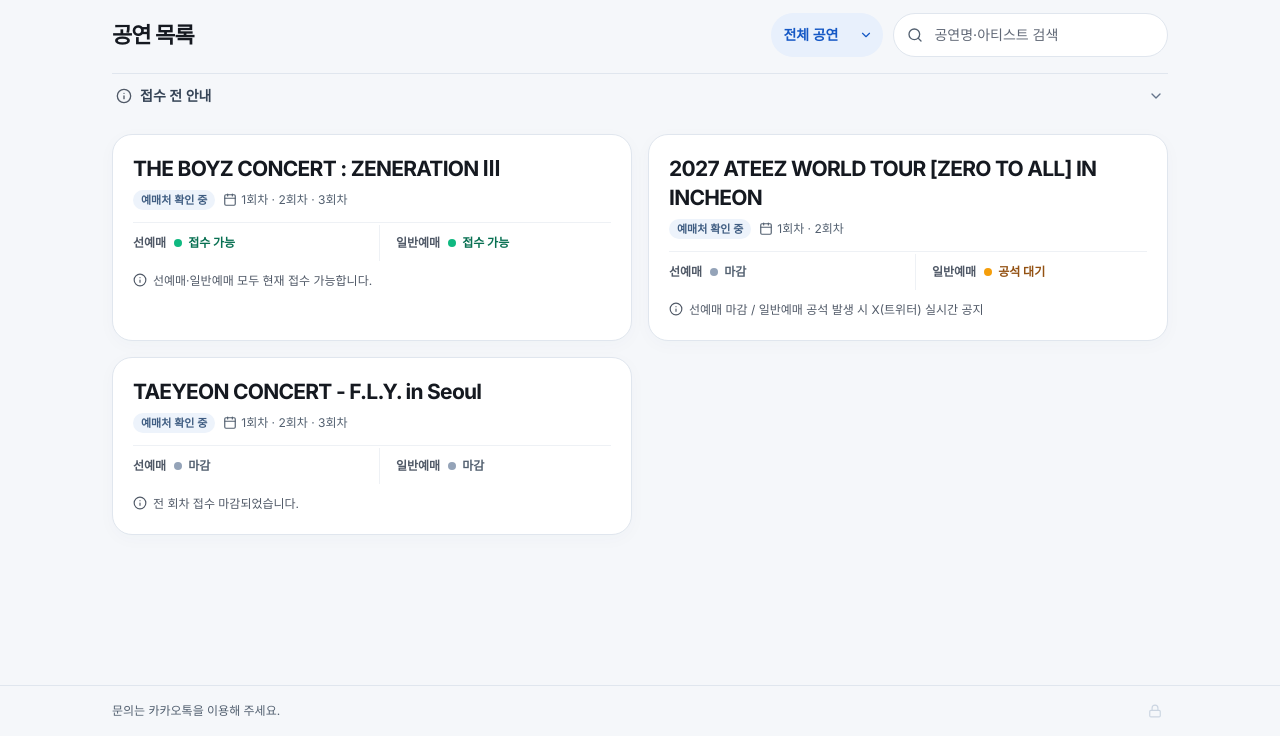
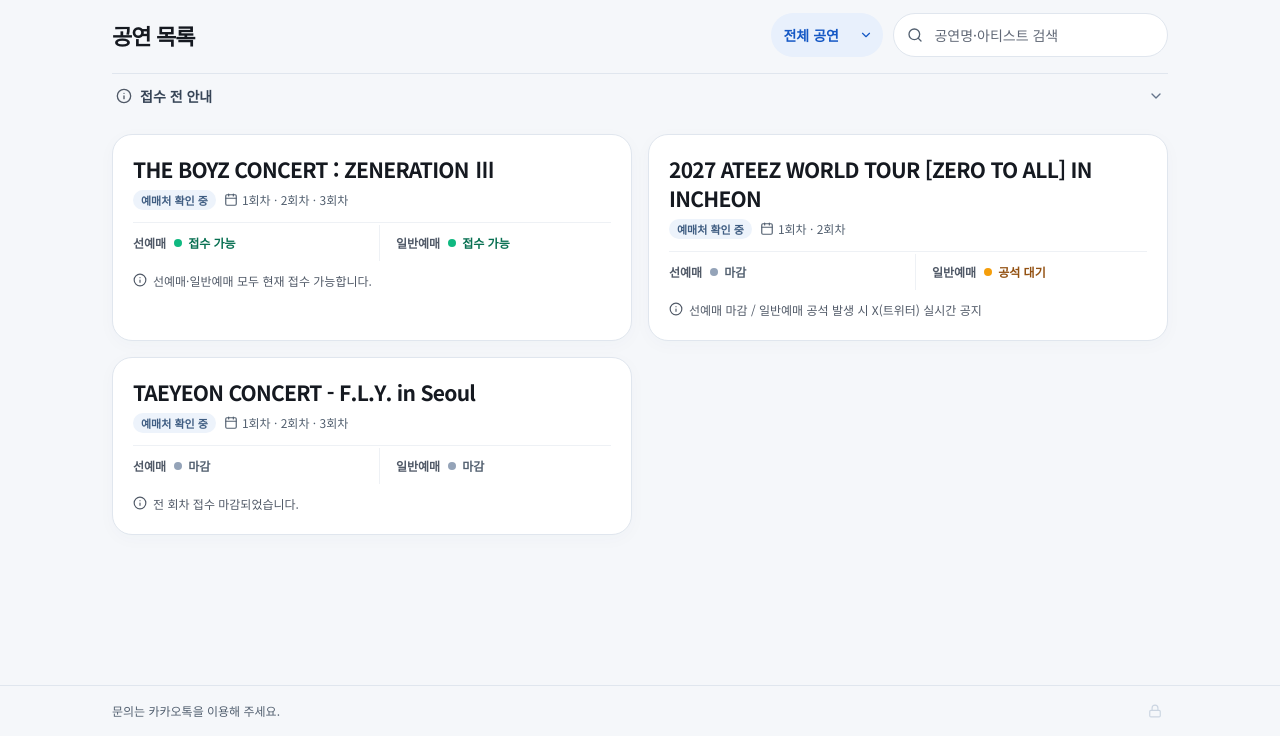
Before and after one commit to dot-space-app/ticket-status, a plain HTML site: page index.html in a window 1280 px wide. Shown: the part 64-800 px from the top of the page. Drawn offline with nearby package versions, Linux system fonts and the light colour scheme.

Commit message:
Unify the dashboard typography on Noto Sans KR

```diff
--- a/index.html
+++ b/index.html
@@ -8,8 +8,9 @@
   <script src="https://cdn.tailwindcss.com/3.4.17"></script>
   <script src="https://unpkg.com/lucide@0.460.0/dist/umd/lucide.min.js"></script>
   <style>
-    @import url('https://fonts.googleapis.com/css2?family=Inter:wght@400;500;600;700;800&family=Noto+Sans+KR:wght@400;500;600;700;800&display=swap');
+    @import url('https://fonts.googleapis.com/css2?family=Noto+Sans+KR:wght@400;500;600;700;800&display=swap');
     :root {
+      font-family: 'Noto Sans KR', sans-serif;
       --page: #f5f7fa;
       --paper: #fff;
       --ink: #151920;
@@ -18,11 +19,11 @@
       --accent: #1558c5;
     }
     body {
-      font-family: 'Inter', 'Noto Sans KR', -apple-system, BlinkMacSystemFont, sans-serif;
       -webkit-font-smoothing: antialiased;
       background: var(--page);
       color: var(--ink);
     }
+    button, input, select, textarea { font-family: inherit; }
     .site-shell { width: min(100%, 70rem); margin-inline: auto; padding-inline: .875rem; }
     .masthead { background: var(--paper); border-bottom: 1px solid #e9edf2; }
     .home-link { color: var(--ink); }
```
